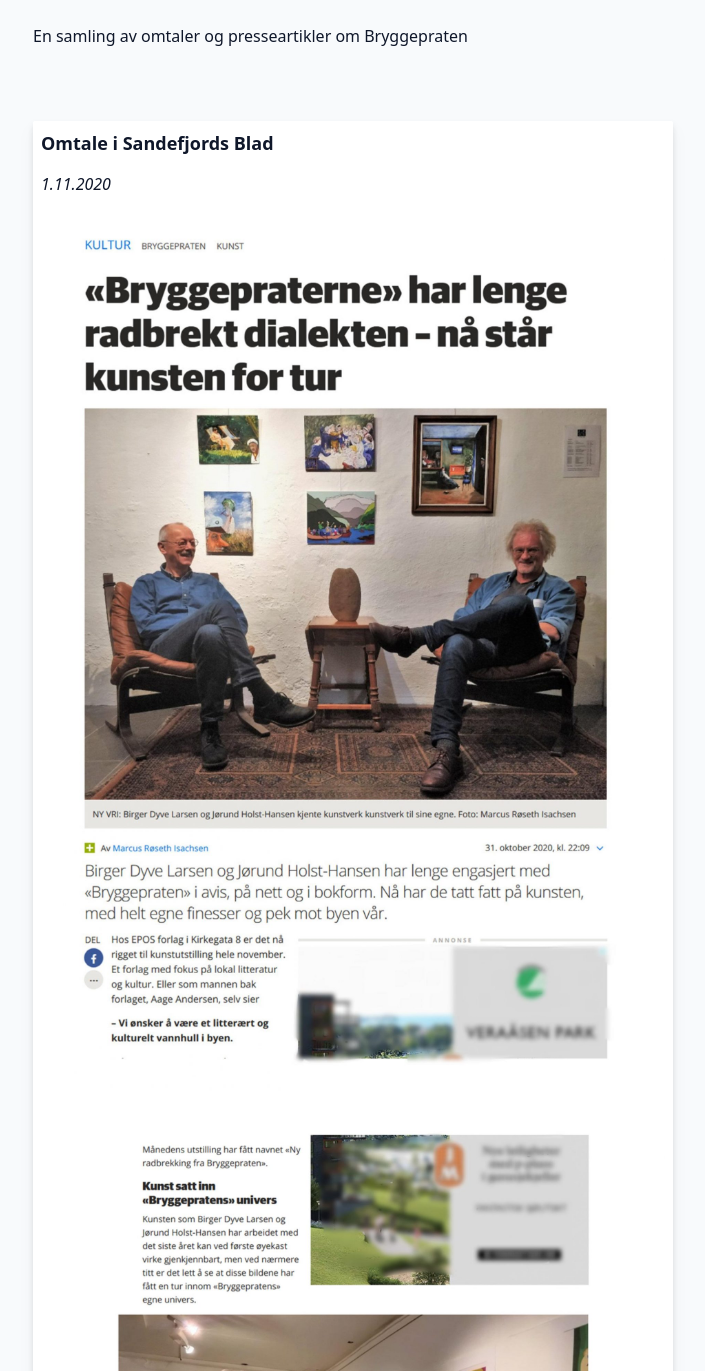
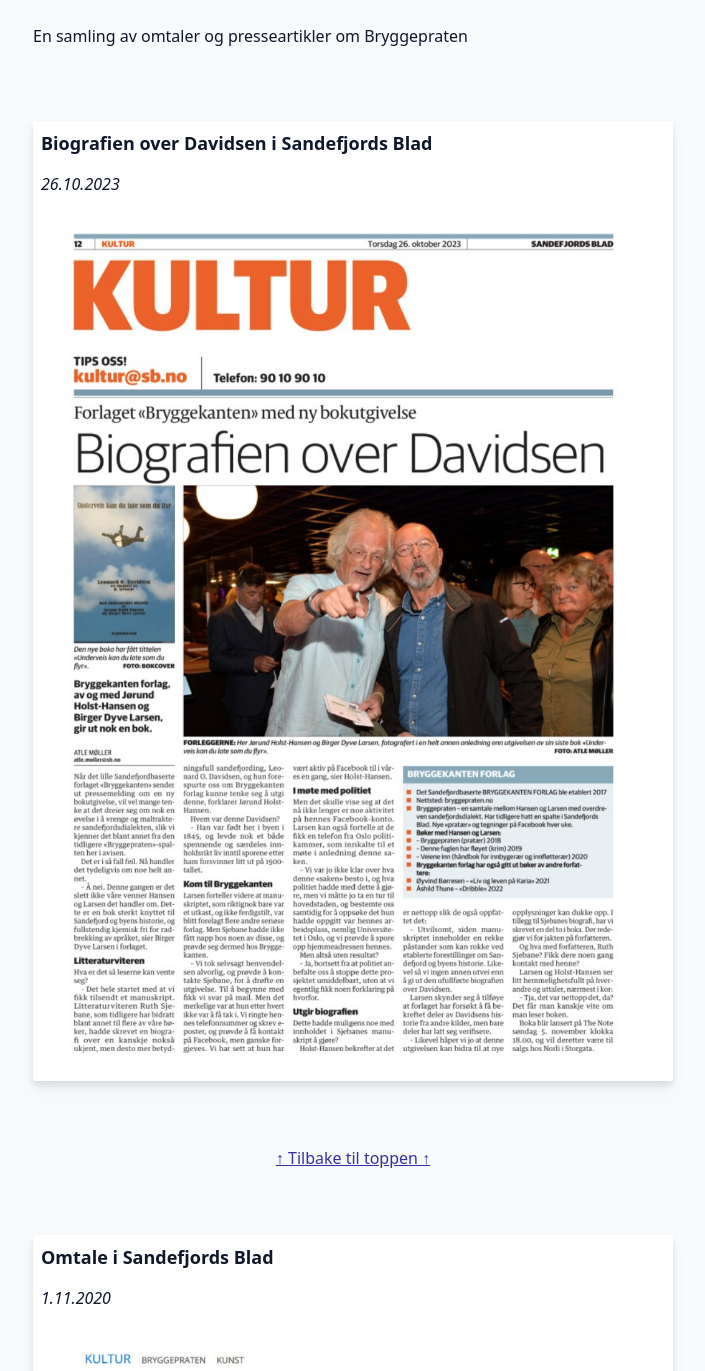
Before and after one commit to aoelarsen/bryggepraten, an Astro site: page /praten-i-pressa in a window 1280 px wide. Shown: the part 340-1711 px from the top of the page, without its empty margins (287-992 px from the left). Built offline with nearby package versions, Linux system fonts and the light colour scheme; Astro itself is replaced by a stand-in of ours.

Commit message:
la til det nye avisutklippet på praten-i-pressa siden

```diff
--- a/src/pages/praten-i-pressa.astro
+++ b/src/pages/praten-i-pressa.astro
@@ -2,6 +2,7 @@
 import Layout from '../layouts/Layout.astro';
 import { Image } from 'astro:assets';
 
+import biografiDavidsen from '../images/presse/biografien_over_davidsen.png';
 import sbKunsts1 from '../images/presse/sb-1-11-2020-s-1.jpg';
 import sbKunsts2 from '../images/presse/sb-1-11-2020-s-2.jpg';
 import veienePresse from '../images/presse/veiene-Inn-SB.png';
@@ -14,6 +15,26 @@
     <main class='p-4 mx-auto max-w-2xl grid gap-12'>
         <h2 id='top' class="class='md:text-3xl'">Praten i pressa</h2>
         <p>En samling av omtaler og presseartikler om Bryggepraten</p>
+
+        <section
+            class='my-4 p-2 justify-self-center border-slate-100 bg-white rounded-sm drop-shadow-lg grid gap-4'
+        >
+            <h3 class='text-lg font-bold'>Biografien over Davidsen i Sandefjords Blad</h3>
+            <div class='grid leading-snug italic'>
+                <span>26.10.2023</span>
+            </div>
+            <figure class='grid place-content-center gap-4'>
+                <Image
+                    loading='lazy'
+                    src={biografiDavidsen}
+                    alt='Avisutklipp med omtale av Kunstkalenderen'
+                />
+            </figure>
+        </section>
+
+        <a href='#top' class='underline text-indigo-800 hover:text-indigo-600 place-self-center'
+            >&uarr; Tilbake til toppen &uarr;</a
+        >
 
         <section
             class='my-4 p-2 justify-self-center border-slate-100 bg-white rounded-sm drop-shadow-lg grid gap-4'
```
